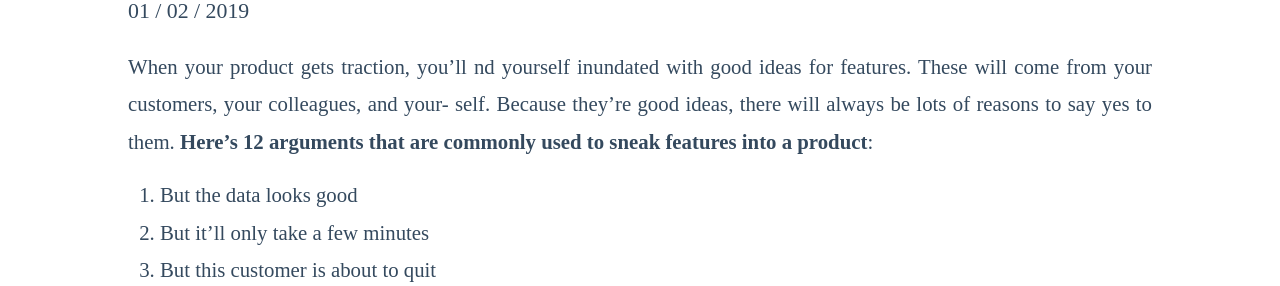
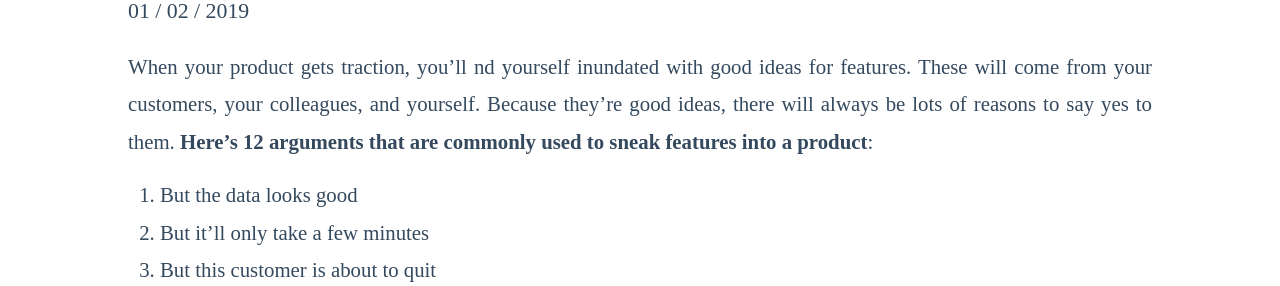
Before and after one commit to mazzi/mazzi.github.com, a Jekyll site: the page built from _posts/2019-02-01-Twelve arguments to sneak in features.md, in a window 1280 px wide. Shown: the part 174-460 px from the top of the page. Built offline with Jekyll 4.4.1, drawn with Linux system fonts in a browser that asks for light colours; comment, search, counter and statistics services are not loaded.

Commit message:
Fixed typo.

```diff
--- a/_posts/2019-02-01-Twelve arguments to sneak in features.md
+++ b/_posts/2019-02-01-Twelve arguments to sneak in features.md
@@ -4,7 +4,7 @@ title:  "Twelve arguments to sneak in features"
 tags: [product, management, entrepreneurs, roadmap]
 ---
 
-When your product gets traction, you’ll  nd yourself inundated with good ideas for features. These will come from your customers, your colleagues, and your- self. Because they’re good ideas, there will always be lots of reasons to say yes to them. **Here’s 12 arguments that are commonly used to sneak features into a product**:
+When your product gets traction, you’ll  nd yourself inundated with good ideas for features. These will come from your customers, your colleagues, and yourself. Because they’re good ideas, there will always be lots of reasons to say yes to them. **Here’s 12 arguments that are commonly used to sneak features into a product**:
 
 1. But the data looks good
 2. But it’ll only take a few minutes
```
